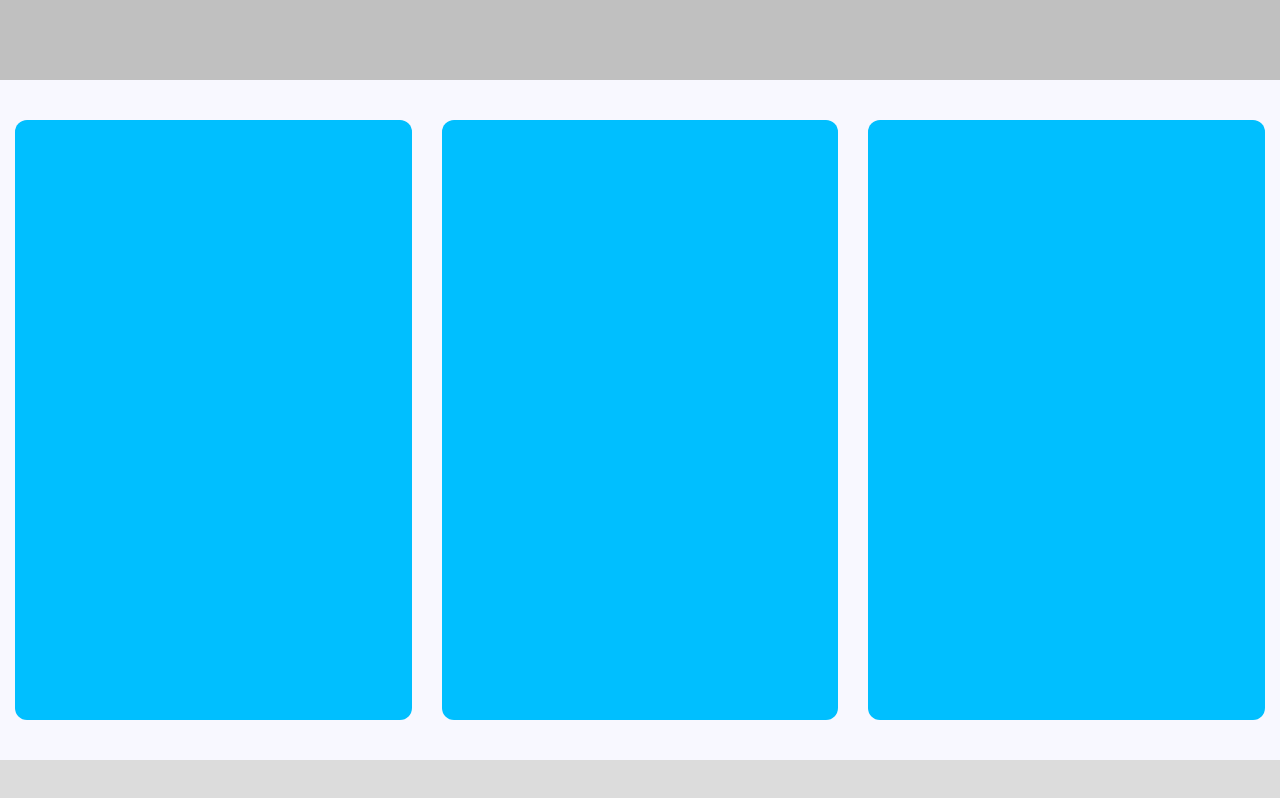
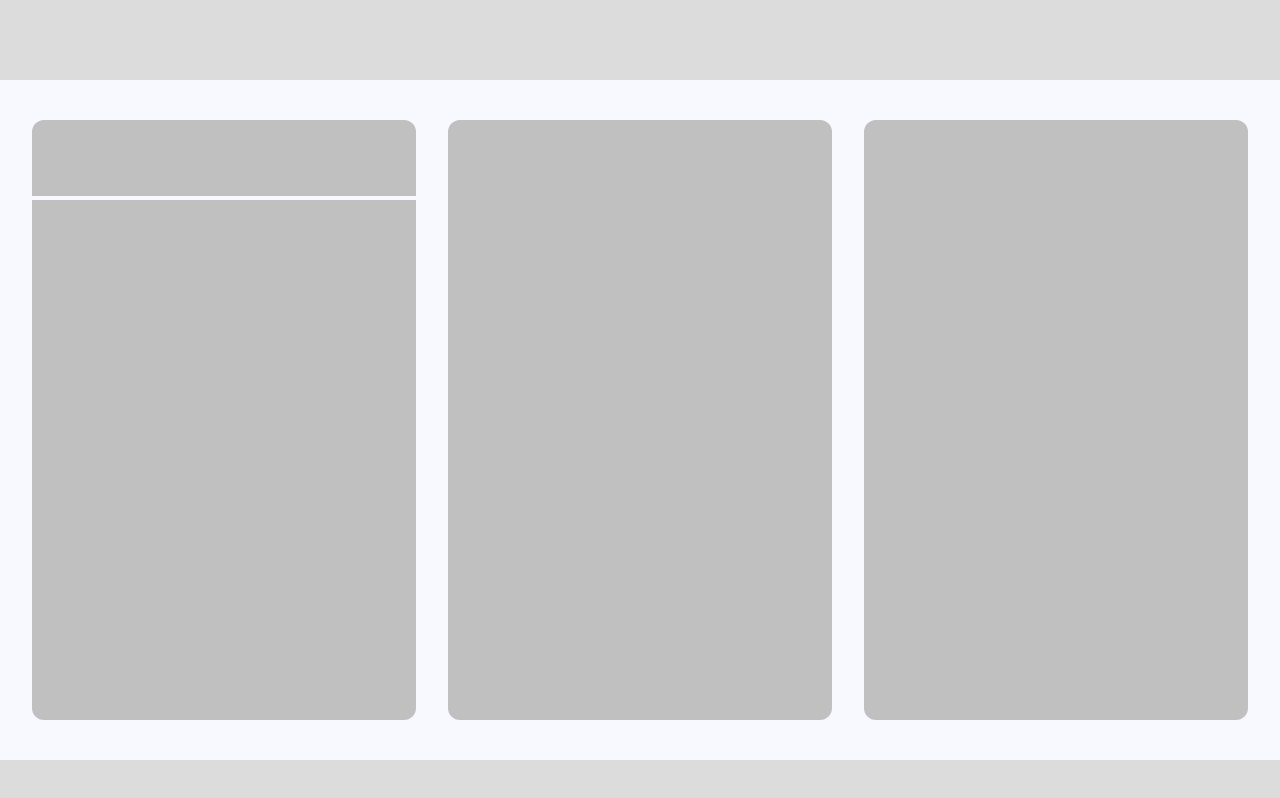
Before and after one commit to robpwatkins/default-style-sheet, a plain HTML site: page index.html in a window 1280 px wide. Drawn offline with Linux system fonts and the light colour scheme.

Commit message:
got some stuff now

```diff
--- a/index.html
+++ b/index.html
@@ -9,7 +9,9 @@
 <body>
   <header></header>
   <main>
-    <section></section>
+    <section>
+      <h3></h3>
+    </section>
     <section></section>
     <section></section>
   </main>
--- a/style.css
+++ b/style.css
@@ -19,7 +19,7 @@ body {
 
 header {
   grid-area: header;
-  background: silver;
+  background: gainsboro;
 }
 
 main {
@@ -27,16 +27,21 @@ main {
   display: flex;
   width: 100%;
   height: 100%;
-  justify-content: space-around;
+  justify-content: space-evenly;
   align-items: center;
   background: ghostwhite;
 }
 
 section {
-  width: 31vw;
+  width: 30vw;
   height: 75vh;
-  background: deepskyblue;
+  background: silver;
   border-radius: 12px;
+}
+
+h3 {
+  height: 10vh;
+  border-bottom: 4px solid ghostwhite;
 }
 
 footer {
```
